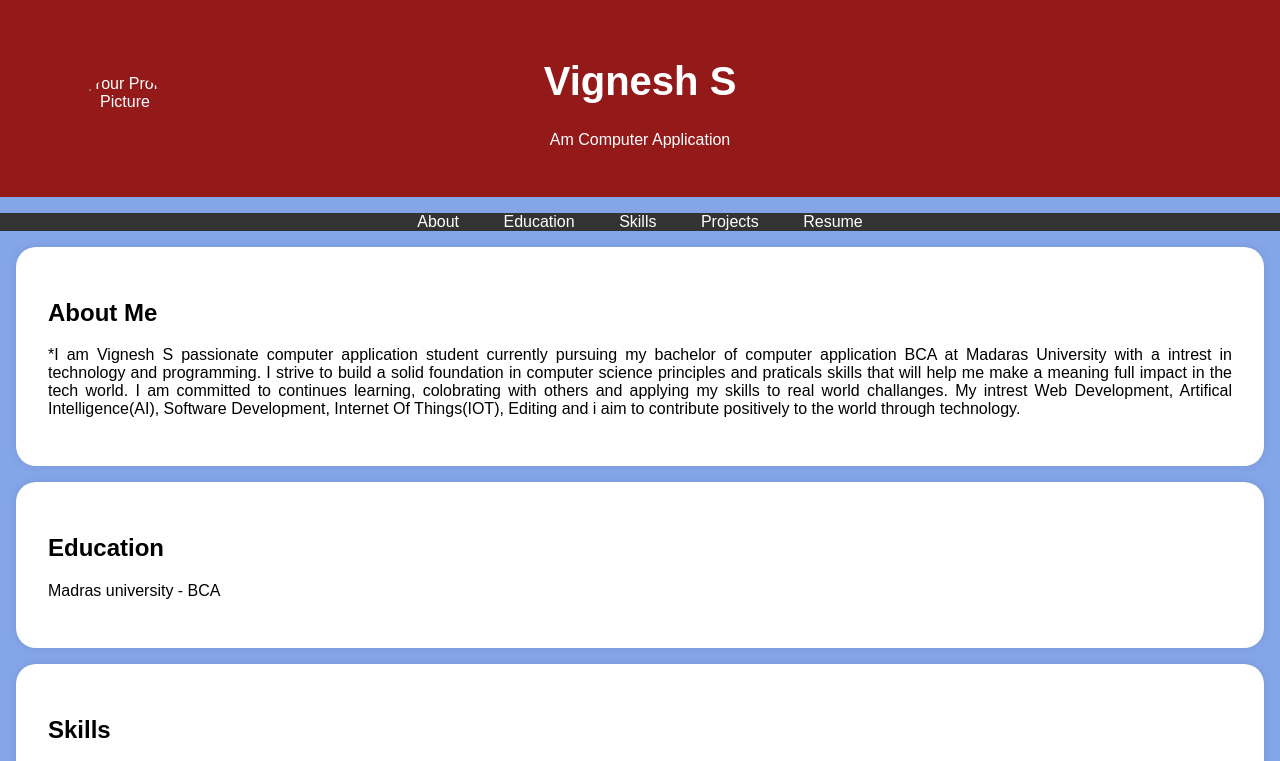
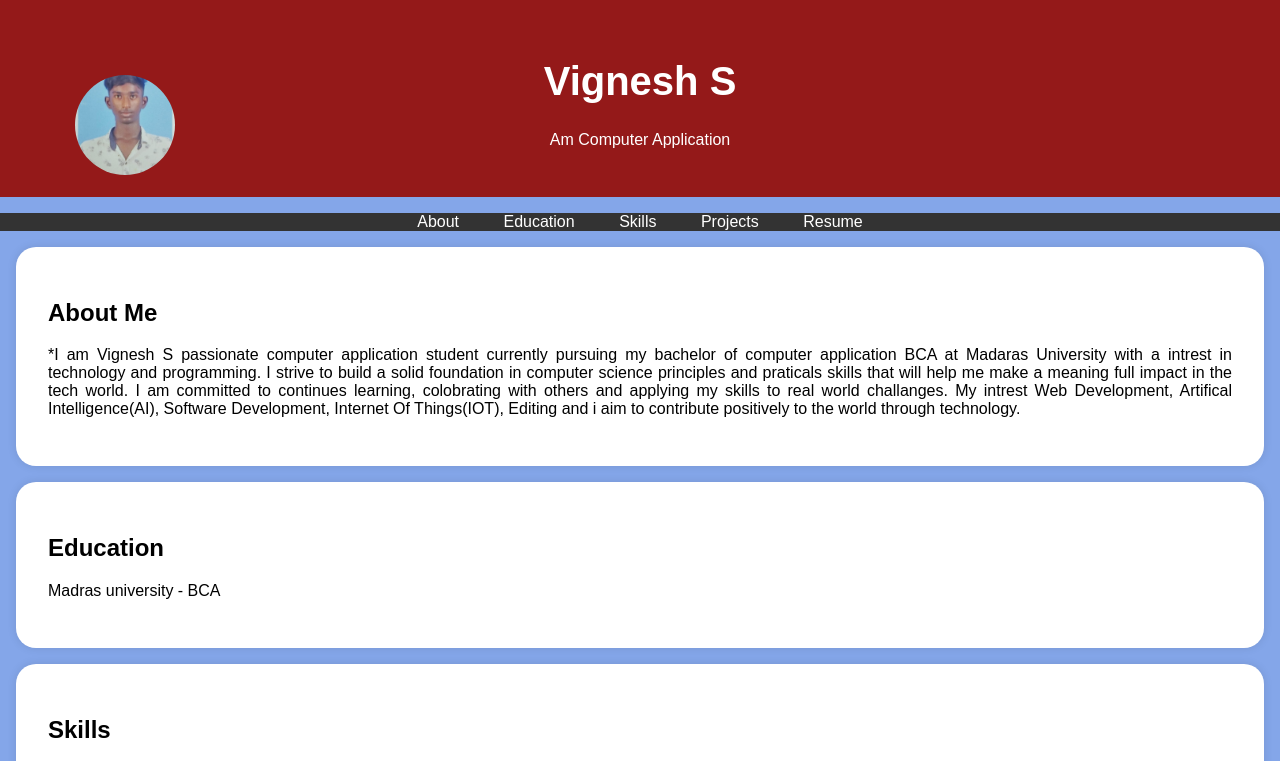
Before and after one commit to vignesh20061234/digital-portfolio, a plain HTML site: page index.html in a window 1280 px wide. Shown: the top 761 px of the page. Drawn offline with Linux system fonts and the light colour scheme.

Commit message:
Update index.html

```diff
--- a/index.html
+++ b/index.html
@@ -95,7 +95,7 @@
     <header>
         <div class="header-content">
             <!-- Add your profile picture here -->
-            <img src="passport photo.jpg" alt="Your Profile Picture" class="profile-picture">
+            <img src="vignesh.jpg" alt="Your Profile Picture" class="profile-picture">
             <h1>Vignesh S</h1>
             <p>Am Computer Application</p>
         </div>
```
